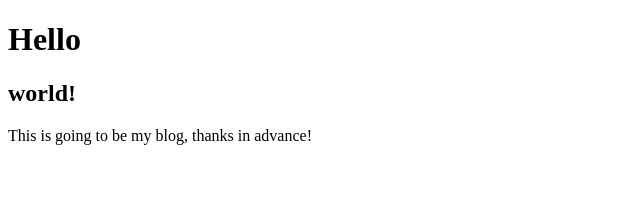
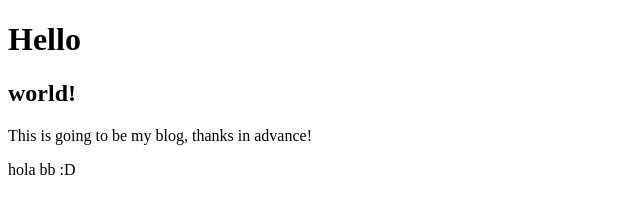
Before and after one commit to jmtesting1792/jmtesting1792.github.io, a plain HTML site: page index.html in a window 1280 px wide. Shown: the full height of the page, 0-640 px from the left. Drawn offline with Linux system fonts and the light colour scheme.

Commit message:
added another text under the first paragraph

```diff
--- a/index.html
+++ b/index.html
@@ -9,5 +9,6 @@
     <h1>Hello</h1>
     <h2>world!</h2>
     <p>This is going to be my blog, thanks in advance!</p>
+    <p>hola bb :D</p>
 </body>
 </html>
```
